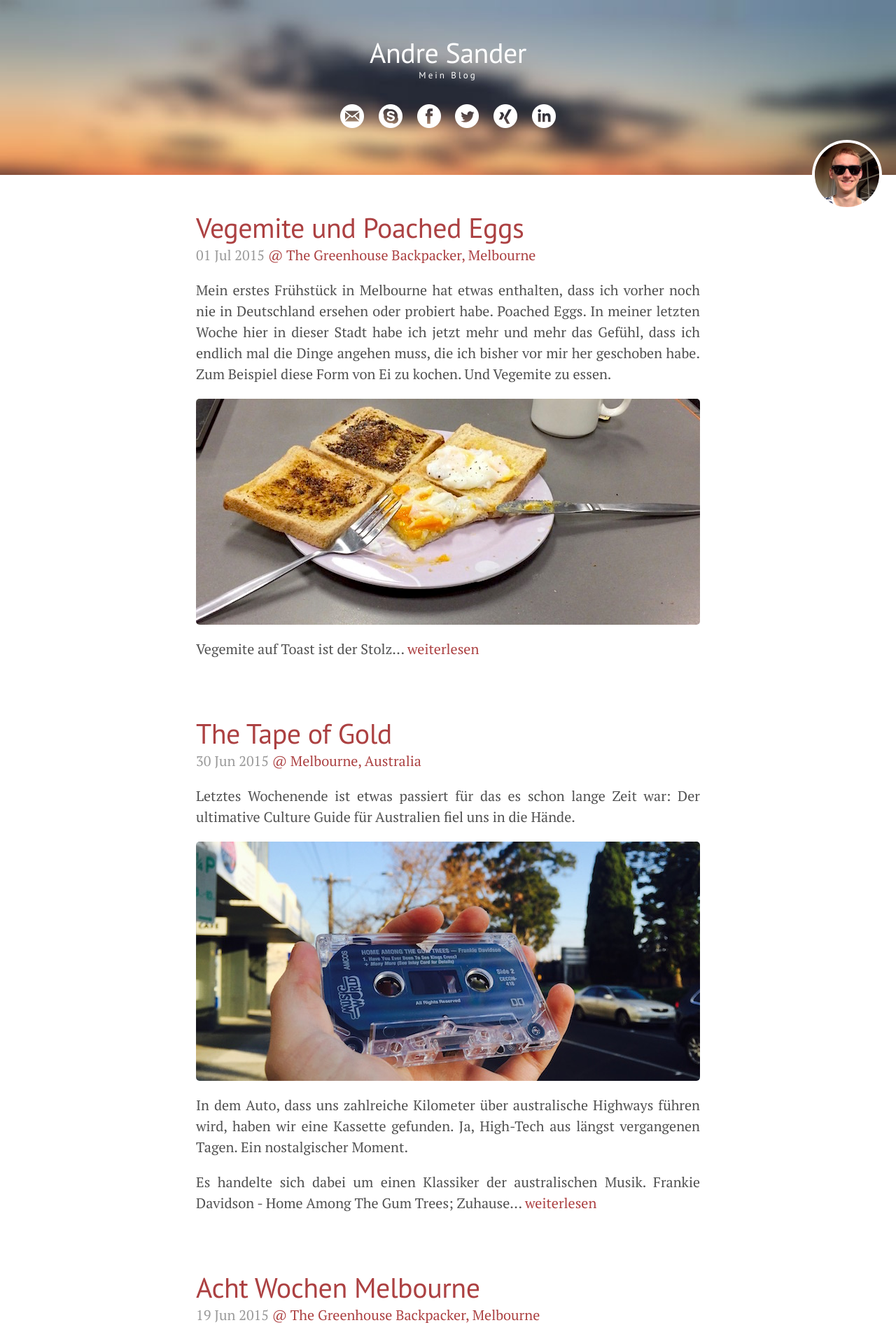
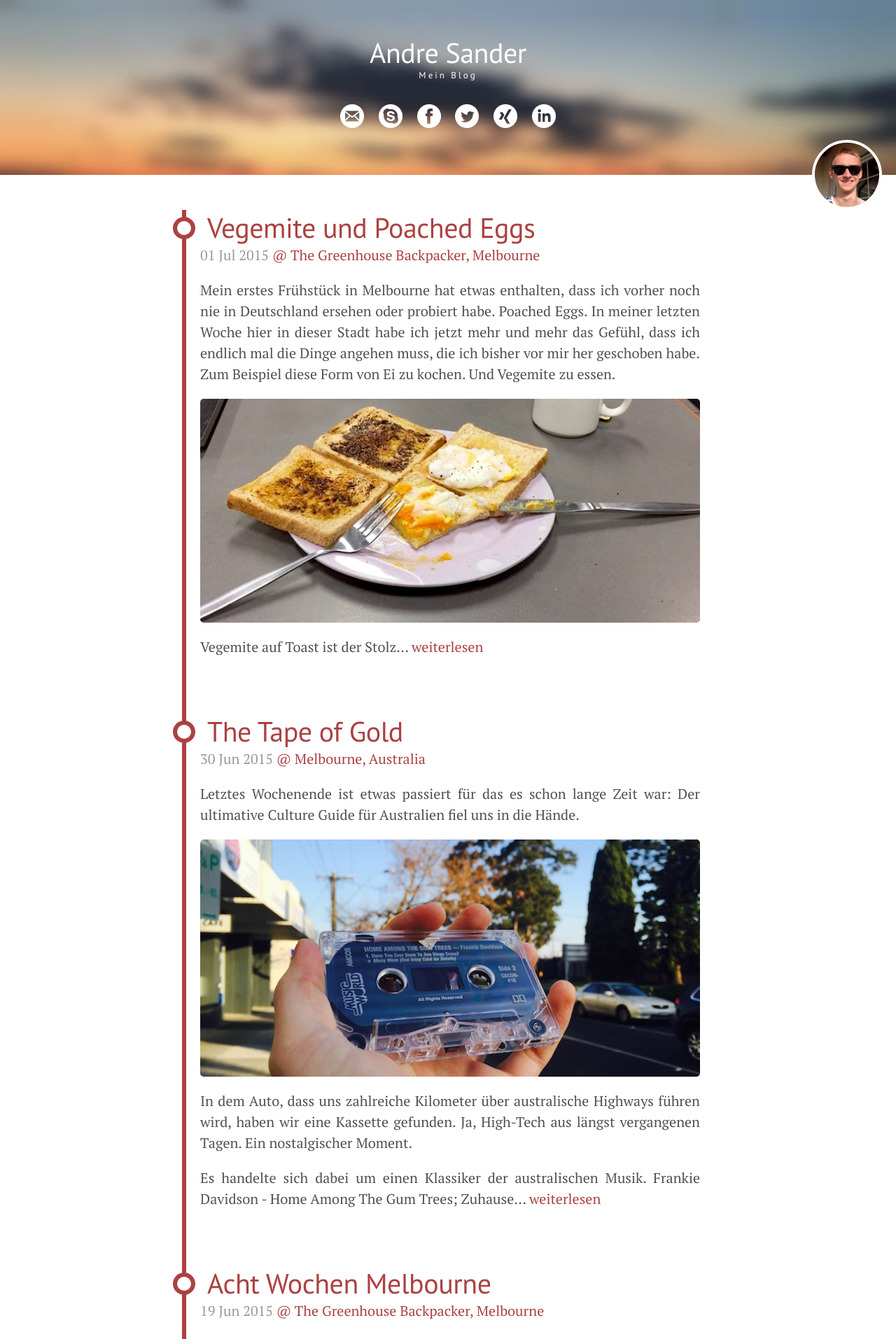
Before and after one commit to Sanderand/Sanderand.github.io, a Jekyll site: the page built from index.html, in a window 1280 px wide. Shown: the top 1914 px of the page at 70% size. Built offline with Jekyll 4.4.1, drawn with Linux system fonts in a browser that asks for light colours; Markdown is read by kramdown in place of the engine named in the settings; the list of posts is cut into pages by our own code.

Commit message:
timeline redesign

```diff
--- a/public/css/custom.css
+++ b/public/css/custom.css
@@ -111,3 +111,26 @@ footer {
 	    -ms-transform: rotate(-3deg);  /* IE 9 */
 	        transform: rotate(-3deg);  /* Firefox 16+, IE 10+, Opera */
 }
+
+/* timeline style overwrites */
+
+.post-title {
+	padding-left: 10px;
+}
+
+.post-title:before {
+	content: '';
+	position: absolute;
+	margin-left: -49px;
+	margin-top: 10px;
+	background-color: #ffffff;
+	width: 20px;
+	height: 20px;
+	display: block;
+	border-radius: 50%;
+	border: 6px solid #ac4142;
+}
+
+.container.content {
+	border-left: 6px solid #ac4142;
+}
```
